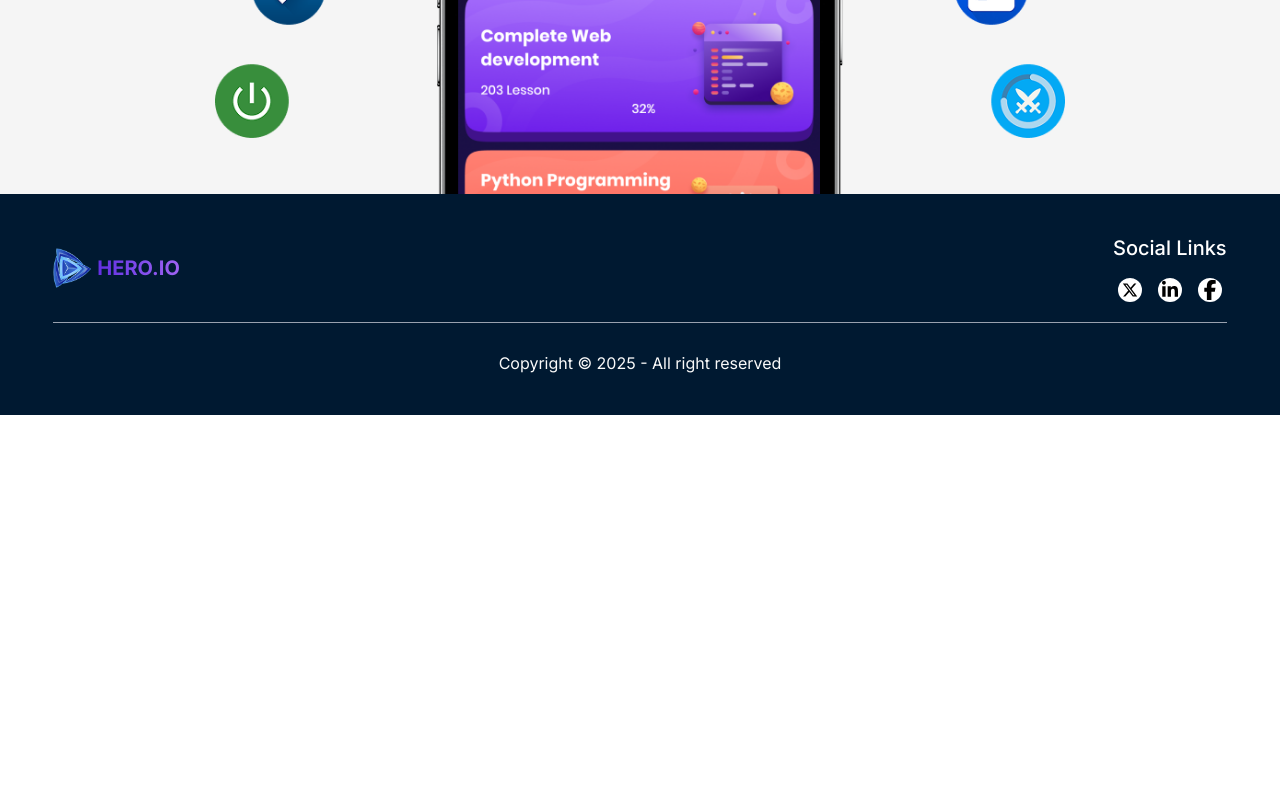
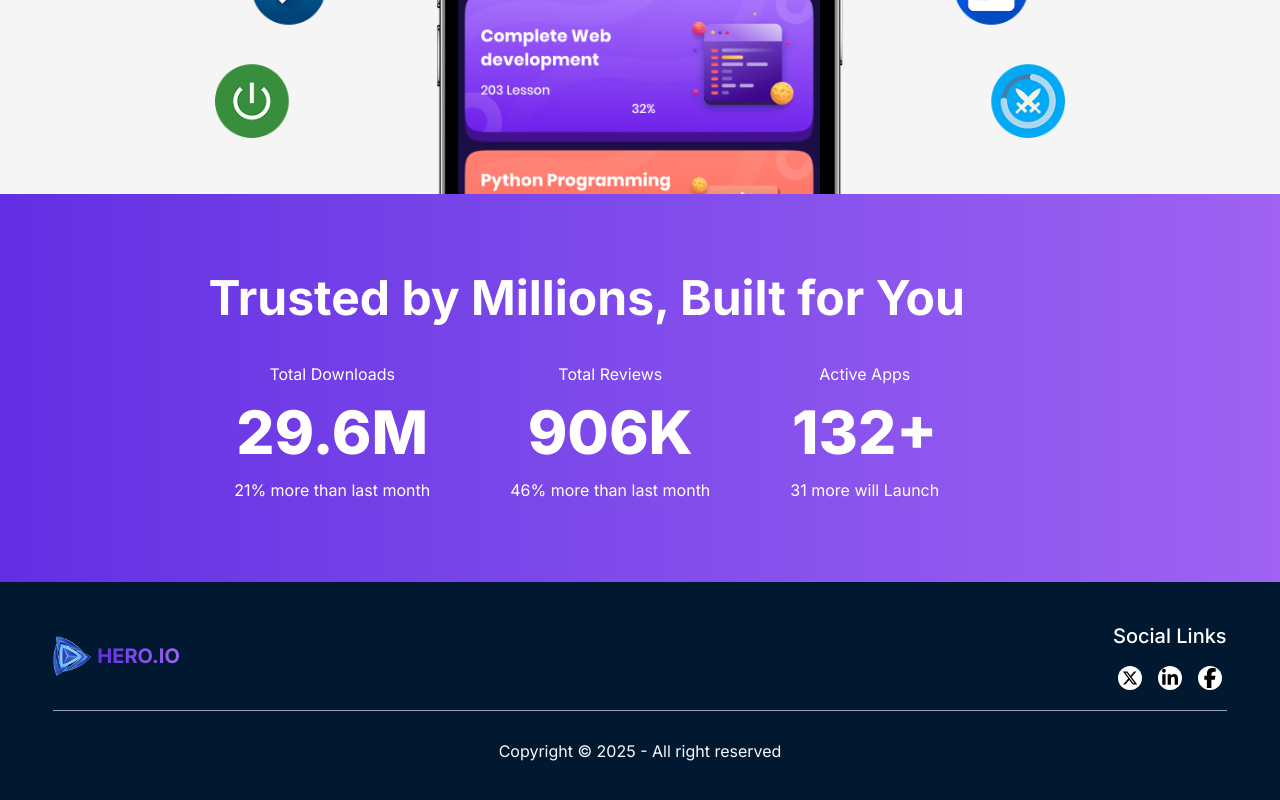
Before and after one commit to AdalOnShow/B12-A08-Apps-Store, a React (Vite) app: page / in a window 1280 px wide. Shown: the part 738-1538 px from the top of the page. Before the commit the page ends 1153 px from the top, so only its background shows below. Built offline with nearby package versions, Linux system fonts and the light colour scheme.

Commit message:
Add Feature component and integrate into Home page; update Navbar with GitHub link

```diff
--- /dev/null
+++ b/components/Feature.jsx
@@ -0,0 +1,31 @@
+import React from 'react'
+
+const Feature = () => {
+  return (
+    <div className='bg-gradient-to-r from-[#632EE3] to-[#9F62F2] py-20'>
+      <div className='max-w-11/12 text-center text-white flex-center flex-col gap-10'>
+        <h2 className='font-bold text-5xl'>Trusted by Millions, Built for You</h2>
+
+        <div className="flex-center gap-20">
+          <div className="flex-center flex-col gap-4">
+            <p>Total Downloads</p>
+            <h4 className='font-extrabold text-6xl'>29.6M</h4>
+            <p>21% more than last month</p>
+          </div>
+          <div className="flex-center flex-col gap-4">
+            <p>Total Reviews</p>
+            <h4 className='font-extrabold text-6xl'>906K</h4>
+            <p>46% more than last month</p>
+          </div>
+          <div className="flex-center flex-col gap-4">
+            <p>Active Apps</p>
+            <h4 className='font-extrabold text-6xl'>132+</h4>
+            <p>31 more will Launch</p>
+          </div>
+        </div>
+      </div>
+    </div>
+  )
+}
+
+export default Feature
--- a/components/Hero.jsx
+++ b/components/Hero.jsx
@@ -5,7 +5,7 @@ import hero from "../src/assets/hero.png";
 const Hero = () => {
   return (
     <div className='bg-[#f5f5f5]'>
-      <div className="max-w-10/12 mx-auto pt-20 text-center">
+      <div className="max-w-11/12 mx-auto pt-20 text-center">
         <h2 className="text-col-pry text-7xl font-bold">We Build <br />
           <span className="bg-gradient-to-r from-[#632EE3] to-[#9F62F2] text-transparent bg-clip-text">Productive</span> Apps</h2>
 
--- a/components/Navbar.jsx
+++ b/components/Navbar.jsx
@@ -31,7 +31,7 @@ const Navbar = () => {
           </ul>
         </div>
         <div className="navbar-end">
-          <Link className="flex-center btn bg-gradient-to-r from-[#632EE3] to-[#9F62F2] text-white font-semibold">
+          <Link to={"https://github.com/adalonshow"} target="_blank" className="flex-center btn bg-gradient-to-r from-[#632EE3] to-[#9F62F2] text-white font-semibold">
             <FaGithub size={20} />
             <span>Contribute</span>
           </Link>
--- a/pages/home/Home.jsx
+++ b/pages/home/Home.jsx
@@ -1,9 +1,11 @@
+import Feature from "../../components/Feature"
 import Hero from "../../components/Hero"
 
 const Home = () => {
   return (
     <div>
       <Hero />
+      <Feature />
     </div>
   )
 }
```
